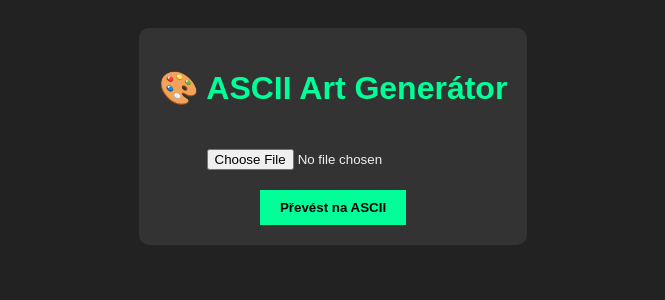
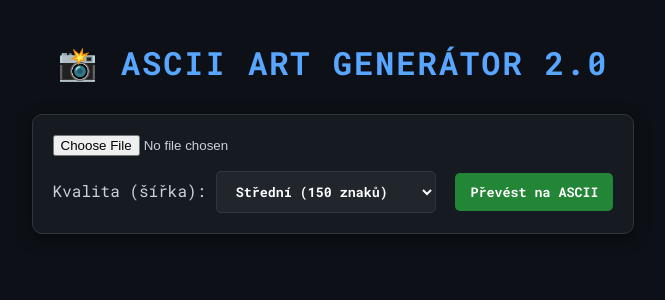
Before and after one commit to MKFelcman/ascii-genetator, a Flask app: page / in a window 1280 px wide. Shown: the top 300 px of the page, without its empty margins (307-972 px from the left). Run offline with Flask 3, Linux system fonts and the light colour scheme.

Commit message:
upravy, vylepseni kvality

```diff
--- a/app.py
+++ b/app.py
@@ -4,63 +4,61 @@ import io
 
 app = Flask(__name__)
 
-# --- Nastavení ASCII ---
-# Znaky od nejtmavšího po nejsvětlejší
-ASCII_CHARS = ["@", "#", "S", "%", "?", "*", "+", ";", ":", ",", "."]
+# --- Vylepšená sada znaků (70 úrovní jasu) ---
+ASCII_CHARS = ["$", "@", "B", "%", "8", "&", "W", "M", "#", "*", "o", "a", "h", "k", "b", "d", "p", "q", "w", "m", "Z", "O", "0", "Q", "L", "C", "J", "U", "Y", "X", "z", "c", "v", "u", "n", "x", "r", "j", "f", "t", "/", "\\", "|", "(", ")", "1", "{", "}", "[", "]", "?", "-", "_", "+", "~", "<", ">", "i", "!", "l", "I", ";", ":", ",", "\"", "^", "`", ".", " "]
 
 def resize_image(image, new_width=100):
-    """Zmenší obrázek při zachování poměru stran."""
     width, height = image.size
     ratio = height / width
-    # ASCII znaky jsou vyšší než širší, kompenzujeme to (ratio * 0.55)
+    # Korekce poměru stran (znaky jsou vysoké)
     new_height = int(new_width * ratio * 0.55)
     resized_image = image.resize((new_width, new_height))
     return resized_image
 
 def grayify(image):
-    """Převede obrázek do odstínů šedi."""
     return image.convert("L")
 
 def pixels_to_ascii(image):
-    """Převede pixely na ASCII znaky podle jasu."""
     pixels = image.getdata()
-    characters = "".join([ASCII_CHARS[pixel // 25] for pixel in pixels])
+    # Mapování pixelů na znaky
+    # 255 (bílá) / délka seznamu znaků = krok
+    interval = 256 / len(ASCII_CHARS)
+    characters = "".join([ASCII_CHARS[int(pixel // interval)] for pixel in pixels])
     return characters
 
 def convert_image_to_ascii(image, new_width=100):
-    """Hlavní funkce spojující kroky."""
     new_image_data = pixels_to_ascii(grayify(resize_image(image, new_width)))
 
     pixel_count = len(new_image_data)
     ascii_image = "\n".join([new_image_data[index:(index+new_width)] for index in range(0, pixel_count, new_width)])
     return ascii_image
 
-# --- Webové cesty (Routes) ---
-
 @app.route("/", methods=["GET", "POST"])
 def index():
     ascii_art = None
+    width = 150 # Výchozí šířka
+
     if request.method == "POST":
-        # Zkontroluj, zda byl nahrán soubor
         if 'file' not in request.files:
-            return render_template('index.html', error="Žádný soubor nebyl vybrán.")
+            return render_template('index.html', error="Žádný soubor.")
 
         file = request.files['file']
+
+        # Získání šířky z formuláře (pokud uživatel vybral)
+        width_str = request.form.get('width')
+        if width_str:
+            width = int(width_str)
+
         if file.filename == '':
-            return render_template('index.html', error="Nevybral jsi žádný název souboru.")
+            return render_template('index.html', error="Nevybral jsi soubor.")
 
         try:
-            # Načtení obrázku přímo z paměti (neukládáme ho na disk)
             image = Image.open(io.BytesIO(file.read()))
-            # Převod na ASCII
-            ascii_art = convert_image_to_ascii(image)
+            ascii_art = convert_image_to_ascii(image, new_width=width)
         except Exception as e:
-             return render_template('index.html', error=f"Chyba při zpracování: {e}")
+             return render_template('index.html', error=f"Chyba: {e}")
 
-    return render_template("index.html", ascii_art=ascii_art)
+    return render_template("index.html", ascii_art=ascii_art, current_width=width)
 
 if __name__ == "__main__":
-    # Aplikace poběží na portu 5000 a bude dostupná zvenčí (host 0.0.0.0)
-    #app.run(host='0.0.0.0', port=5000)
-    #app.run(debug=True, host='0.0.0.0', port=5000)
-    app.run(debug=True, host='0.0.0.0', port=8080)
+    app.run(debug=True, host='0.0.0.0', port=5000)
--- a/templates/index.html
+++ b/templates/index.html
@@ -4,80 +4,150 @@
 <head>
     <meta charset="UTF-8">
     <meta name="viewport" content="width=device-width, initial-scale=1.0">
-    <title>ASCII Art Generátor</title>
+    <title>Super ASCII Art</title>
+    <link href="https://fonts.googleapis.com/css2?family=Roboto+Mono:wght@400;700&display=swap" rel="stylesheet">
     <style>
+        /* --- Moderní Tmavý Design --- */
         body {
-            font-family: sans-serif;
+            font-family: 'Roboto Mono', monospace;
+            background-color: #0d1117;
+            color: #c9d1d9;
+            margin: 0;
+            padding: 20px;
             text-align: center;
-            background-color: #222;
-            color: #eee;
-            padding: 20px;
         }
 
         h1 {
-            color: #00ff99;
+            color: #58a6ff;
+            text-transform: uppercase;
+            letter-spacing: 2px;
+            margin-bottom: 30px;
         }
 
-        .container {
-            background: #333;
+        /* --- Ovládací Panel --- */
+        .controls {
+            background: #161b22;
             padding: 20px;
             border-radius: 10px;
+            border: 1px solid #30363d;
             display: inline-block;
+            box-shadow: 0 4px 15px rgba(0, 0, 0, 0.5);
+            margin-bottom: 30px;
         }
 
-        input[type=file] {
-            margin: 20px 0;
+        input[type="file"] {
+            margin-bottom: 15px;
+            display: block;
+            width: 100%;
+        }
+
+        select,
+        button {
+            padding: 10px 15px;
+            border-radius: 5px;
+            border: none;
+            cursor: pointer;
+            font-family: inherit;
+            font-weight: bold;
+        }
+
+        select {
+            background: #21262d;
+            color: white;
+            border: 1px solid #30363d;
+            margin-right: 10px;
         }
 
         button {
-            padding: 10px 20px;
-            background: #00ff99;
-            border: none;
-            cursor: pointer;
-            font-weight: bold;
+            background-color: #238636;
+            color: white;
+            transition: background 0.2s;
         }
 
-        .error {
-            color: #ff5555;
+        button:hover {
+            background-color: #2ea043;
         }
 
-        /* DŮLEŽITÉ: Monospace font pro zobrazení ASCII */
+        /* --- Výsledek (ASCII Art) --- */
+        .art-container {
+            width: 100%;
+            overflow-x: auto;
+            /* Aby šlo rolovat do stran */
+            background-color: #000;
+            padding: 20px;
+            border-radius: 5px;
+            box-sizing: border-box;
+        }
+
         pre {
             font-family: 'Courier New', Courier, monospace;
+            color: #00ff00;
+            /* Hacker Green barva */
+            white-space: pre;
+            margin: 0;
+            display: inline-block;
+
+            /* DŮLEŽITÉ: Dynamická velikost podle šířky */
+            /* Pokud je šířka 100, písmo je větší. Pokud 300, písmo je titěrné. */
+        }
+
+        /* Třídy pro různé velikosti */
+        .size-100 {
             font-size: 8px;
-            /* Malé písmo, aby se vešlo víc */
-            line-height: 0.6;
-            /* Hustší řádky */
-            white-space: pre;
-            /* Zachová mezery a odřádkování */
-            background: #111;
-            padding: 20px;
-            border-radius: 5px;
-            overflow-x: auto;
-            /* Posuvník, pokud je obrázek moc široký */
-            display: inline-block;
+            line-height: 5px;
         }
+
+        .size-150 {
+            font-size: 6px;
+            line-height: 4px;
+        }
+
+        .size-250 {
+            font-size: 4px;
+            line-height: 2.5px;
+        }
+
+        /* HD Kvalita */
+        .size-350 {
+            font-size: 2px;
+            line-height: 1.5px;
+        }
+
+        /* Ultra HD (skoro jako fotka) */
     </style>
 </head>
 
 <body>
-    <div class="container">
-        <h1>🎨 ASCII Art Generátor</h1>
+
+    <h1>📸 ASCII Art Generátor 2.0</h1>
+
+    <div class="controls">
         <form method="post" enctype="multipart/form-data">
-            <input type="file" name="file" accept="image/png, image/jpeg">
-            <br>
+            <input type="file" name="file" accept="image/*" required>
+
+            <label for="width">Kvalita (šířka):</label>
+            <select name="width" id="width">
+                <option value="100" {% if current_width==100 %}selected{% endif %}>Nízká (100 znaků)</option>
+                <option value="150" {% if current_width==150 %}selected{% endif %}>Střední (150 znaků)</option>
+                <option value="250" {% if current_width==250 %}selected{% endif %}>Vysoká HD (250 znaků)</option>
+                <option value="350" {% if current_width==350 %}selected{% endif %}>Ultra HD (350 znaků)</option>
+            </select>
+
             <button type="submit">Převést na ASCII</button>
         </form>
-
-        {% if error %}
-        <p class="error">{{ error }}</p>
-        {% endif %}
     </div>
 
+    {% if error %}
+    <p style="color: #ff7b72;">{{ error }}</p>
+    {% endif %}
+
     {% if ascii_art %}
-    <br><br>
-    <pre>{{ ascii_art }}</pre>
+    <div class="art-container">
+        <pre class="size-{{ current_width }}">{{ ascii_art }}</pre>
+    </div>
+    <p style="font-size: 12px; color: #8b949e;">Tip: Oddal si stránku (Ctrl -), pokud se to nevejde.</p>
     {% endif %}
+
 </body>
 
 </html>
```
